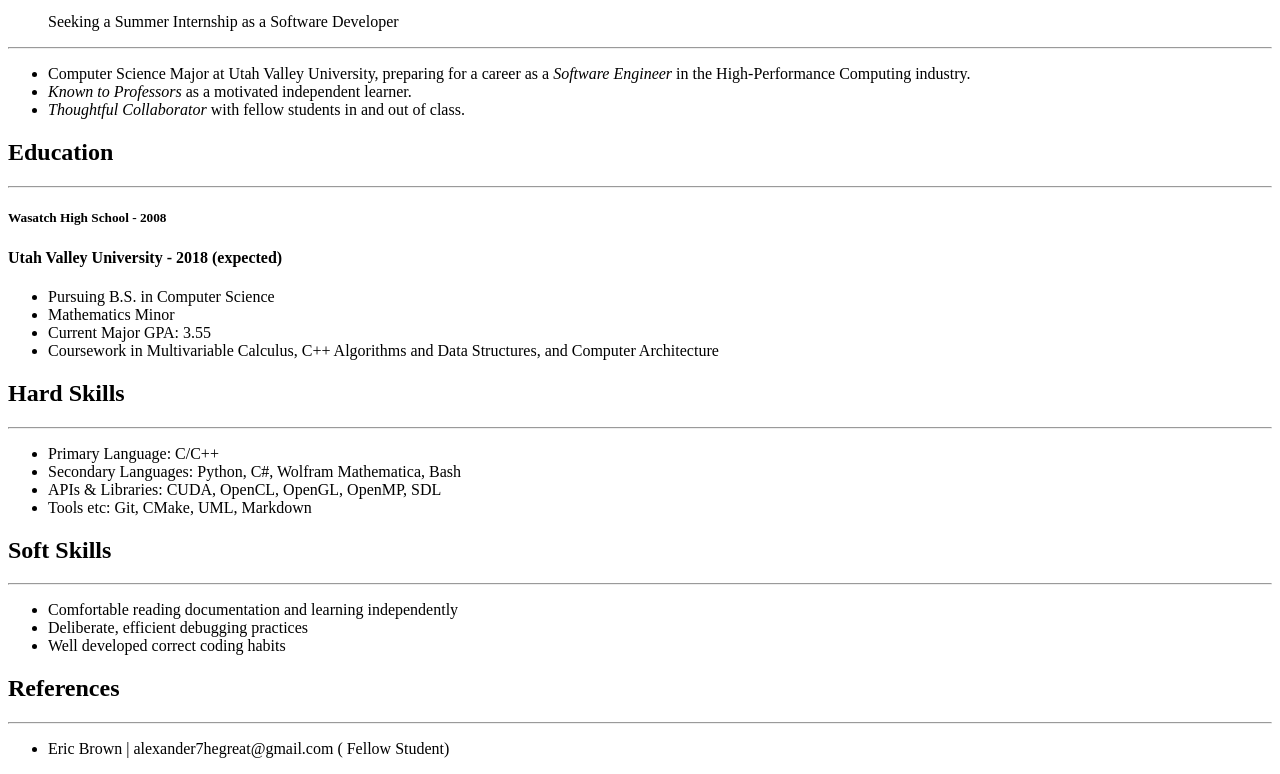
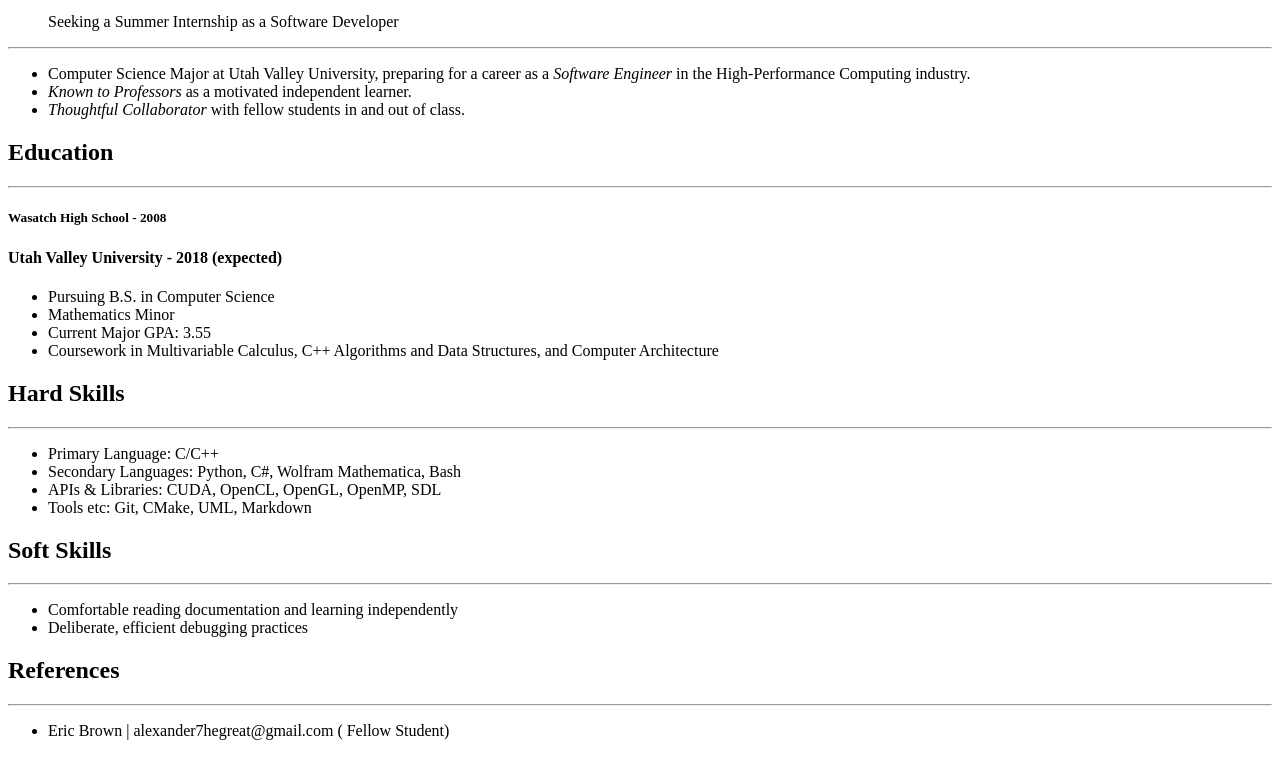
Before and after one commit to SiEOC/trevhunsaker.github.io, a plain HTML site: page index.html in a window 1280 px wide. Shown: the part 87-861 px from the top of the page. Drawn offline with Linux system fonts and the light colour scheme.

Commit message:
Update index.html

```diff
--- a/index.html
+++ b/index.html
@@ -47,7 +47,6 @@
 <ul>
 <li>Comfortable reading documentation and learning independently</li>
 <li>Deliberate, efficient debugging practices</li>
-<li>Well developed correct coding habits</li>
 </ul>
 
 <h2>References</h2>
```
